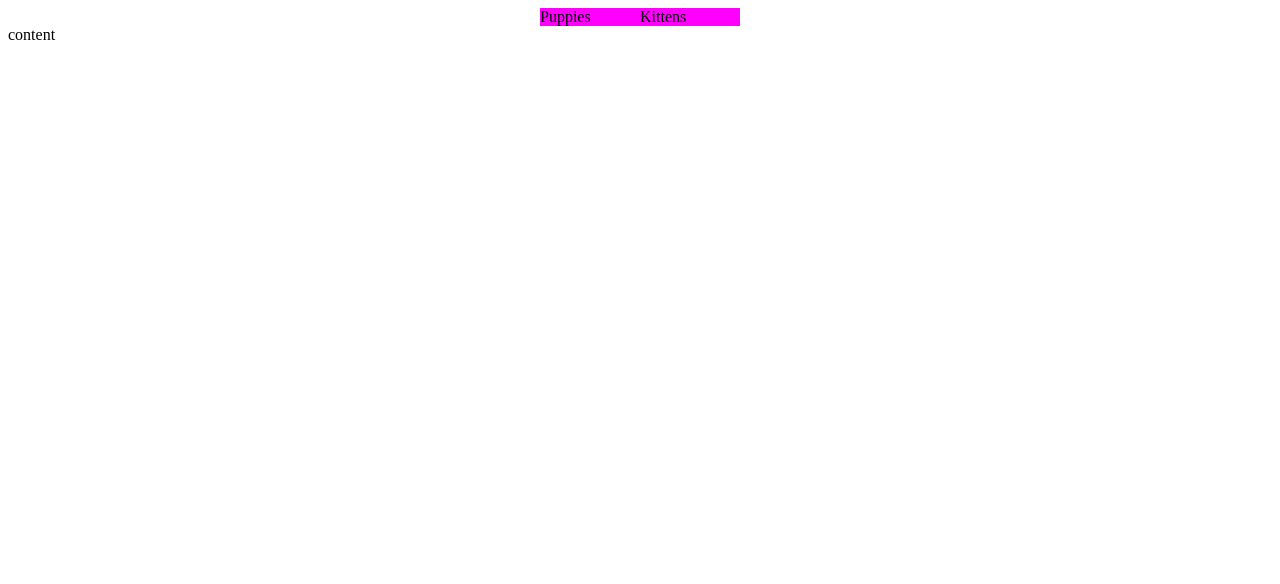
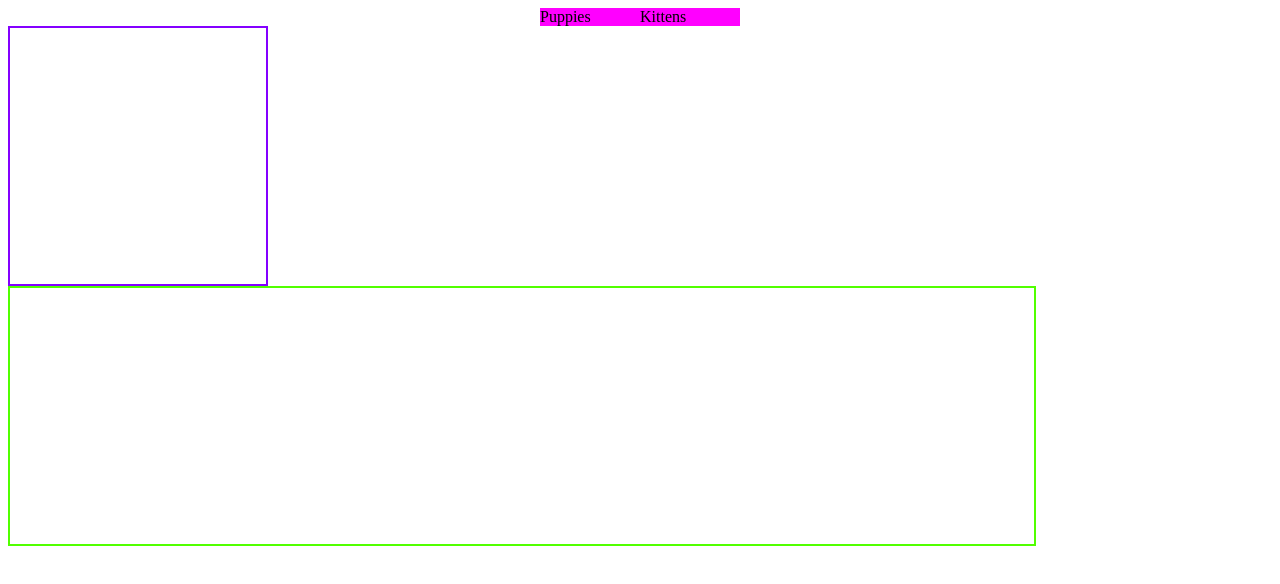
Before and after one commit to nofxboy1234/dynamic_user_interface_interactions, a website built with webpack: page src/template.html in a window 1280 px wide. Built offline with nearby package versions, Linux system fonts and the light colour scheme.

Commit message:
Add picture-frame and slide-show elements

```diff
--- a/src/style.css
+++ b/src/style.css
@@ -57,3 +57,15 @@
 .visible {
   display: block;
 }
+
+.picture-frame {
+  width: 256px;
+  height: 256px;
+  border: 2px solid rgb(132, 0, 255);
+}
+
+.slide-show {
+  width: 1024px;
+  height: 256px;
+  border: 2px solid rgb(81, 255, 0);
+}
--- a/src/template.html
+++ b/src/template.html
@@ -27,6 +27,7 @@
         </div>
       </div>
     </div>
-    <div>content</div>
+    <div class="picture-frame"></div>
+    <div class="slide-show"></div>
   </body>
 </html>
```
